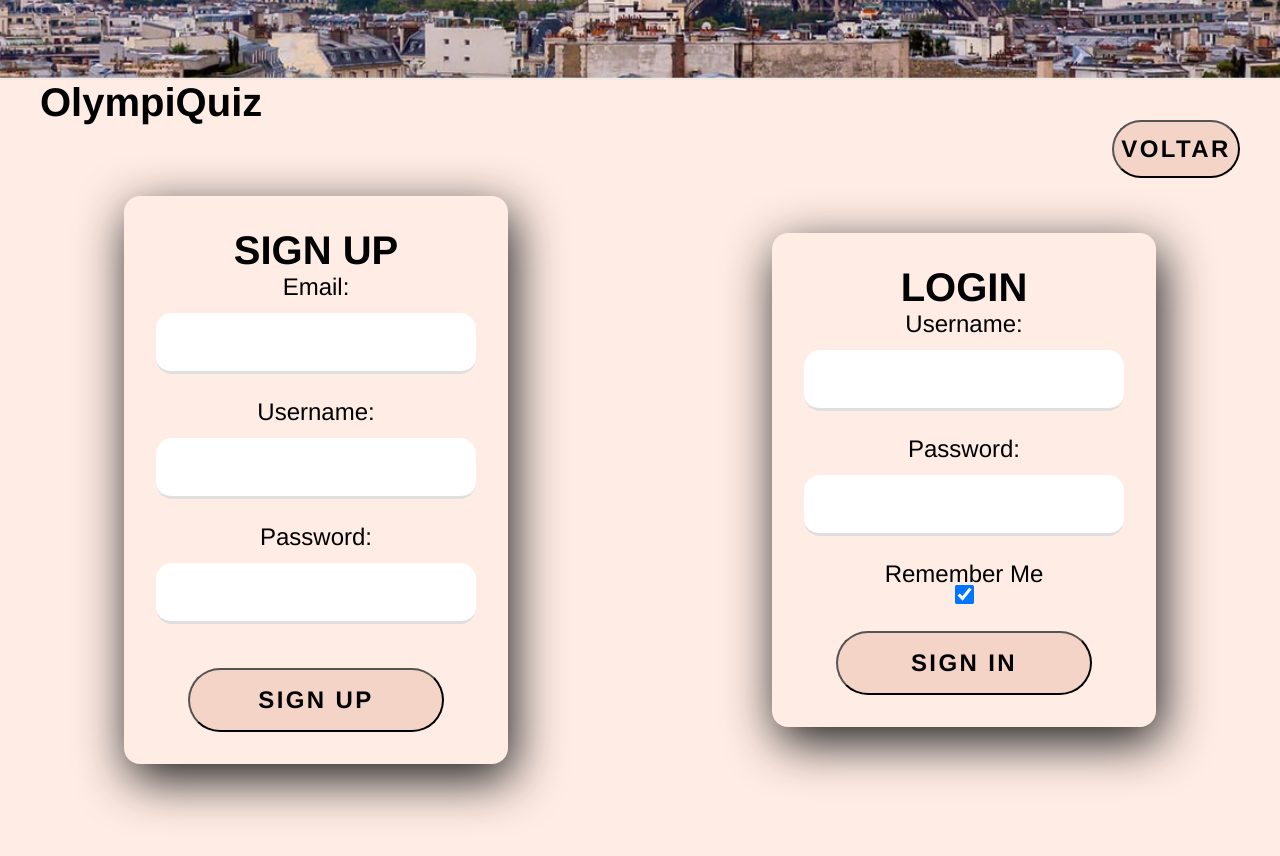
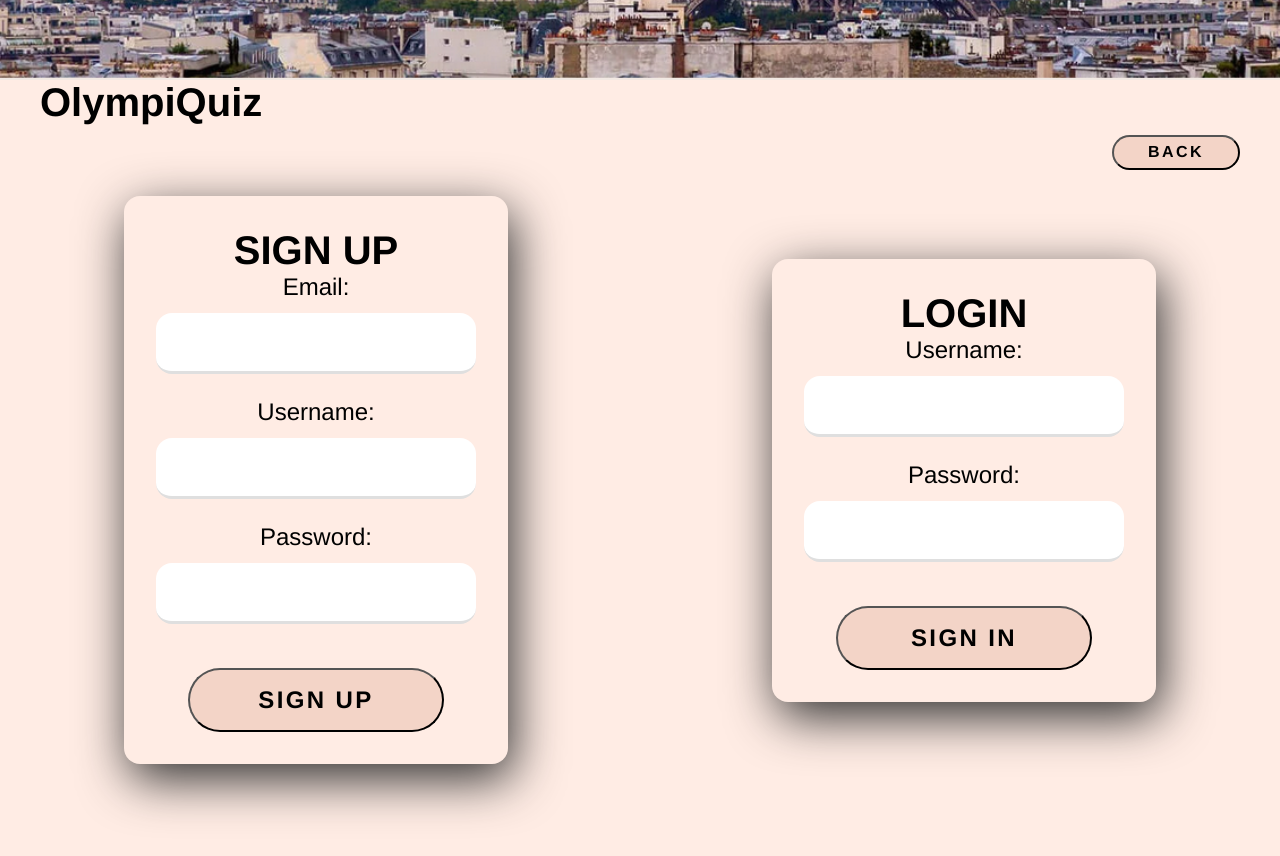
Before and after one commit to pedropiin/olympiquiz, a React (Create React App) app in the folder react-project/: page /login in a window 1280 px wide. Shown: the part 720-1576 px from the top of the page. Built offline with nearby package versions, Linux system fonts and the light colour scheme.

Commit message:
front do login finalizado

```diff
--- a/react-project/src/pages/Login.css
+++ b/react-project/src/pages/Login.css
@@ -24,7 +24,7 @@ body {
 .back-button {
     position: absolute;
     overflow: hidden;
-    top: 40px;
+    top: 55px;
     right: 40px;
     width: 10%;
 
@@ -35,12 +35,12 @@ body {
     align-content: center;
     cursor: pointer;
 
-    padding: 1% 1%;
+    padding: 0.5% 0.5%;
     border-radius: 5rem;
 
     color: #000000;
     background-color: #f3d4c7;
-    font-size: 1.5em;
+    font-size: 1em;
     letter-spacing: .15rem;
     text-transform: uppercase;
     font-weight: bold;
@@ -74,7 +74,7 @@ h1 {
 .forms-container {
     display: flex;
     grid-auto-flow: column;
-    gap: 1rem;
+    gap: 1em;
     justify-content: space-around;
     align-items: center;
     height: 100%;
@@ -84,7 +84,7 @@ h1 {
 #signup-container, #login-container {
     padding: 2em;
     border-radius: 1rem;
-    box-shadow: 5px 15px 50px #1b1b1b;
+    box-shadow: 5px 15px 50px #303030;
 }
 
 #username-login-input, #password-login-input,
@@ -106,11 +106,6 @@ h1 {
     font-size: 1em;
 }
 
-#checkbox-remember {
-    margin-bottom: 10px;
-    transform: scale(1.5);
-}
-
 label {
     align-items: center;
     cursor: text;
--- a/react-project/src/pages/Login.js
+++ b/react-project/src/pages/Login.js
@@ -9,7 +9,7 @@ const Login = () => {
             <div className='home-text'>
                 <p>OlympiQuiz</p>
             </div>
-            <button className='back-button'>Voltar</button>
+            <button className='back-button'>Back</button>
             <div className='forms-container'>
                 <div className='signup-container' id='signup-container'>
                     <div className='signup-text'>
@@ -41,10 +41,6 @@ const Login = () => {
                         <label for='password-login-input'>Password:</label>
                         <input type='password' id='password-login-input' name='password-login-input'></input>
                     </div>
-                    <div>
-                        <label id="remember" name="remember" class='checkbox'>Remember Me</label>
-                        <input id="checkbox-remember" type="checkbox" checked></input>
-                    </div>
                     <button className='signin-button' id="signin-button">sign in</button>
                 </div>
             </div>
```
